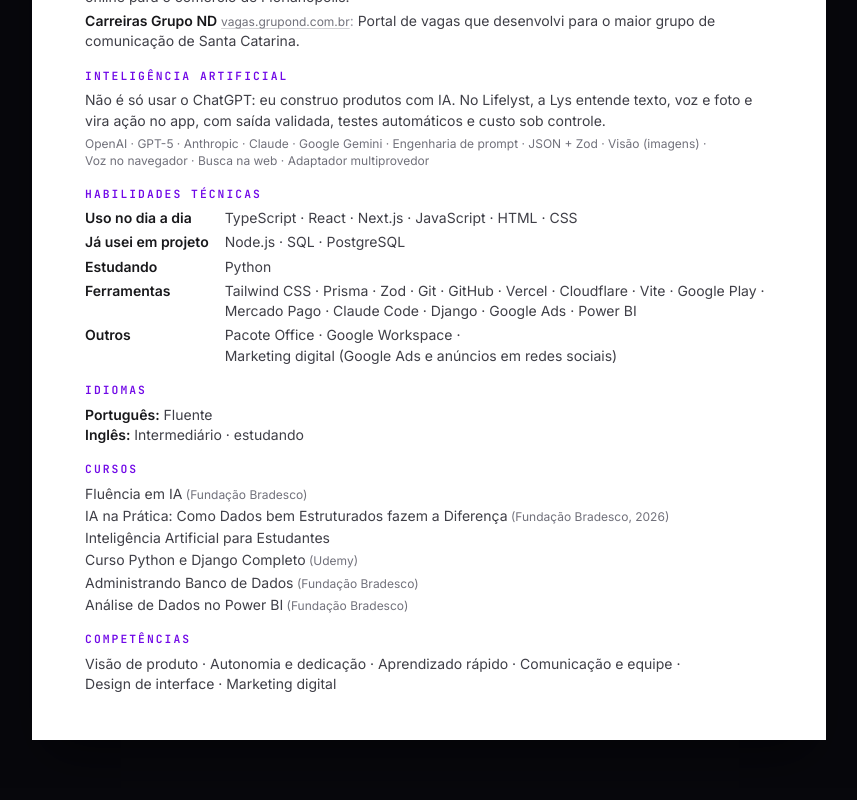
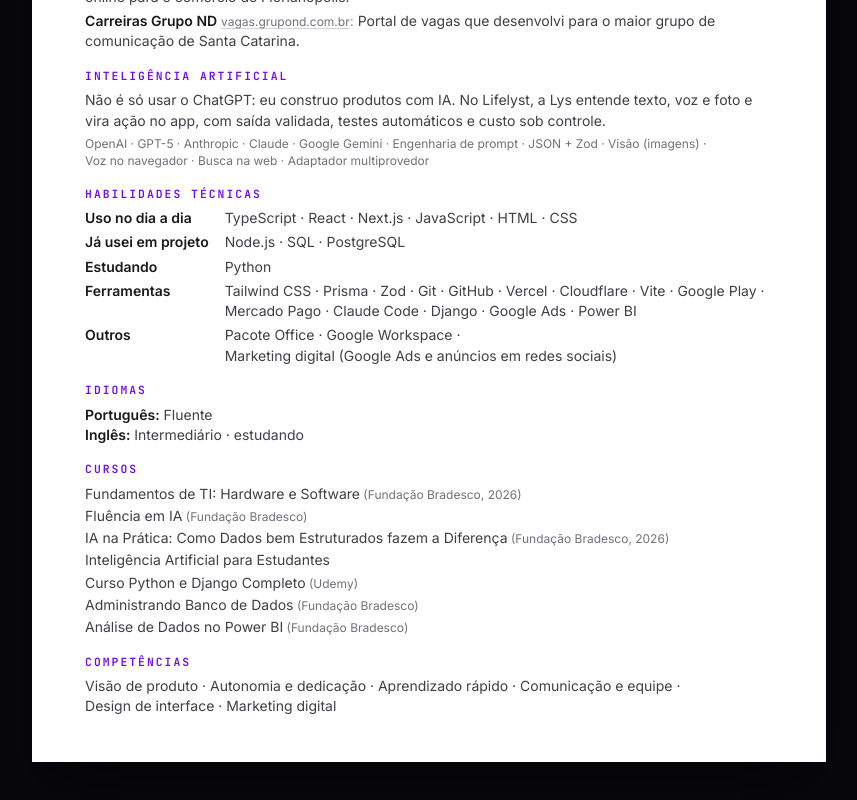
Before and after one commit to Zionbernardo99/portfolio, a Next.js app: page /curriculo in a window 1280 px wide. Shown: the part 982-1782 px from the top of the page, without its empty margins (211-1068 px from the left). Built offline with nearby package versions, Linux system fonts and the light colour scheme.

Commit message:
Novo curso: Fundamentos de TI, Hardware e Software
Co-Authored-By: Claude Opus 5.5 <noreply@anthropic.com>
Claude-Session: https://claude.ai/code/session_01Jfi8MY2iU1o2wztTt1aiC3

```diff
--- a/src/dados/perfil.ts
+++ b/src/dados/perfil.ts
@@ -370,6 +370,7 @@ export const ia = {
 export const formacao: Formacao[] = [];
 
 export const cursos: Curso[] = [
+  { nome: "Fundamentos de TI: Hardware e Software", instituicao: "Fundação Bradesco", ano: "2026" },
   { nome: "Fluência em IA", instituicao: "Fundação Bradesco" },
   { nome: "IA na Prática: Como Dados bem Estruturados fazem a Diferença", instituicao: "Fundação Bradesco", ano: "2026" },
   { nome: "Inteligência Artificial para Estudantes" },
```
Also changed, not shown: 1 other file (tests, documents, lock files or other folders).
